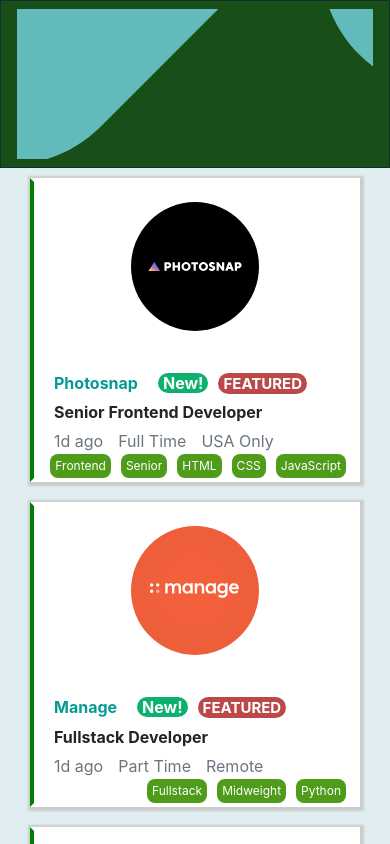
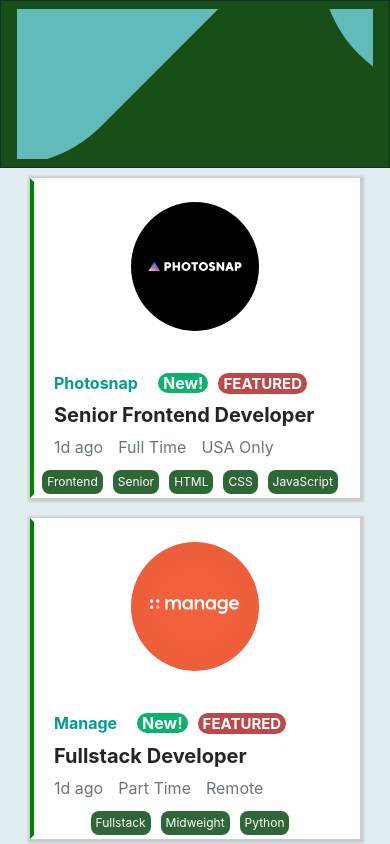
Before and after one commit to ellietms/first-job-listings-react, a React (Create React App) app: page / in a window 390 px wide. Shown: the top 844 px of the page. Built offline with nearby package versions, Linux system fonts and the light colour scheme.

Commit message:
Update App.css

```diff
--- a/src/App.css
+++ b/src/App.css
@@ -44,6 +44,10 @@ svg{
   margin-right: 20px;
   padding-left: auto;
   justify-content: flex-start;
+}
+
+.job-level{
+  font-size: 20px;
 }
 
 .new-job{
@@ -100,7 +104,7 @@ flex-direction: row;
 .info{
   display: inline-flex;
   align-items: center;
-  margin-left: 180px;
+  margin-left: 200px;
   justify-content: space-between;
 }
 .languages{
@@ -108,8 +112,8 @@ flex-direction: row;
 }
 
 .feature-style{
-  color: white;
-  background-color:rgb(78, 156, 25);
+  color: rgb(255, 253, 253);
+  background-color:rgb(47, 102, 54);
   border-radius: 8px;
   margin-right: 10px;
   margin-left: auto;
@@ -133,8 +137,8 @@ flex-direction: row;
   .info{
     display: flex;
     margin-left: auto;
+    margin-right: auto;
     width: max-content;
-    margin-right: 0;
     font-size: 12px;
     justify-content: flex-start;
     margin-top: 1px;
@@ -151,6 +155,7 @@ flex-direction: row;
  }
  .feature-style{
   font-weight:normal;
+  margin-top: 10px;
  }
  .posted{
    display: inline-flex;
```
